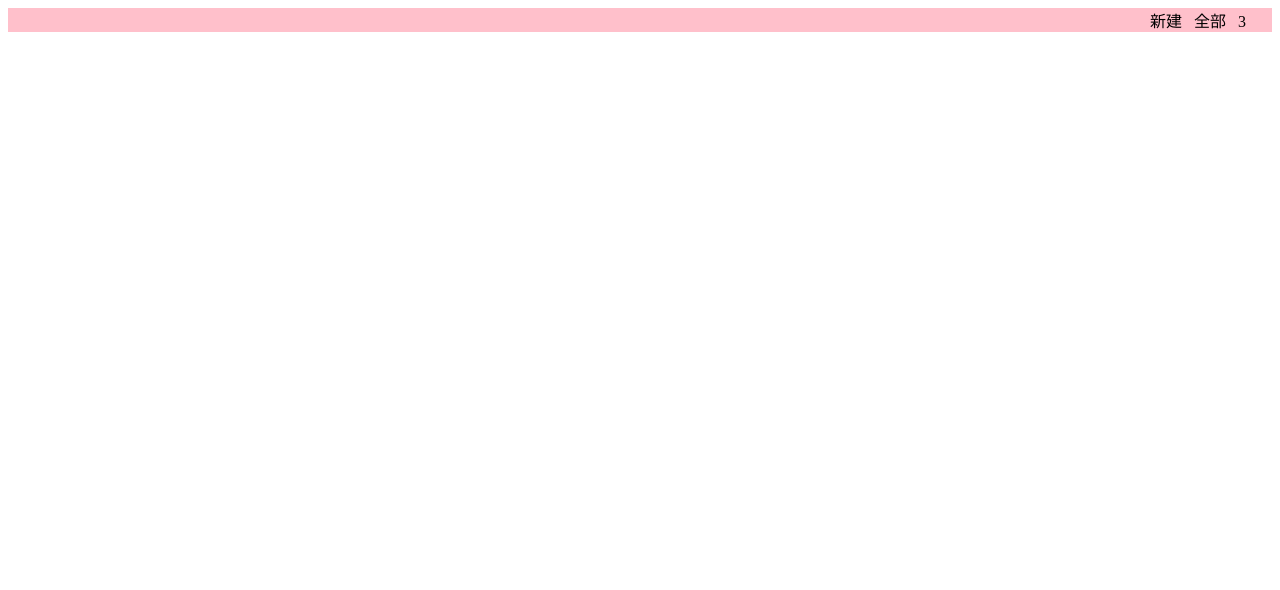
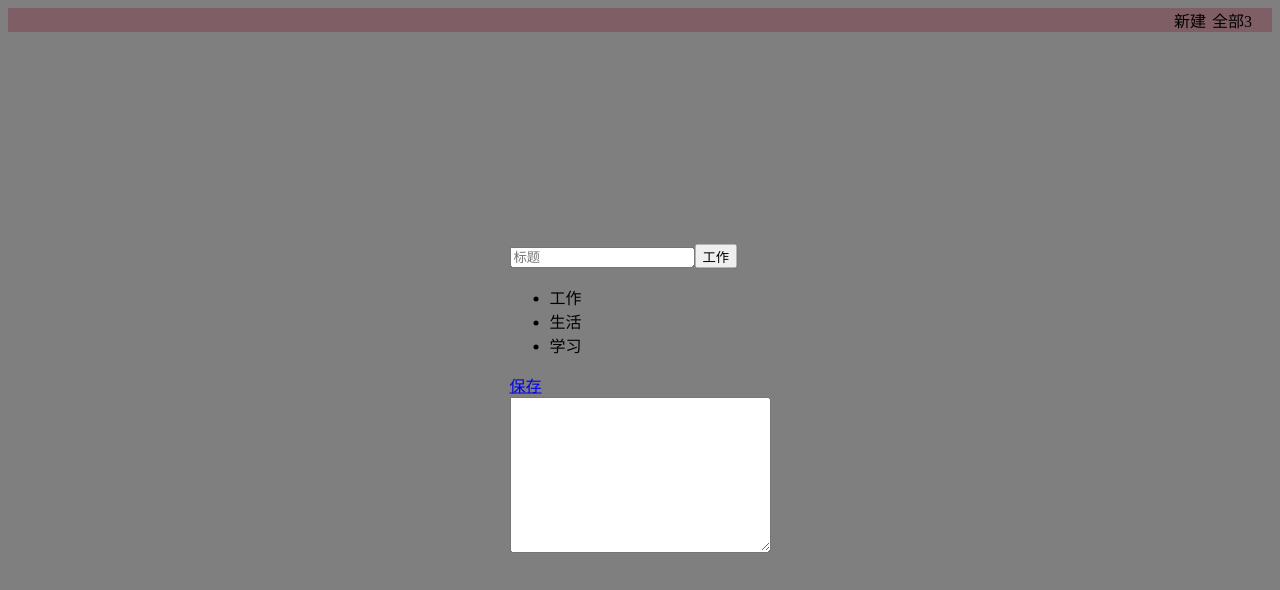
Before and after one commit to 1906783006/todo, a Vue app: page / in a window 1280 px wide. Shown: the top 590 px of the page. Built offline with nearby package versions, Linux system fonts and the light colour scheme.

Commit message:
增加编辑框组件

```diff
--- a/src/App.vue
+++ b/src/App.vue
@@ -3,6 +3,7 @@
     <!-- 菜单栏 -->
     <menu-bar />
     <item-list />
+    <memo-edit />
     <router-view/>
   </div>
 </template>
@@ -11,11 +12,13 @@
 import {Component, Vue} from 'vue-property-decorator'
 import MenuBar from './components/MenuBar.vue'
 import itemList from './components/itemList.vue'
+import MemoEdit from './components/MemoEdit.vue'
 
 @Component({
   components: {
     MenuBar,
-    itemList
+    itemList,
+    MemoEdit
   },
 })
 export default class App extends Vue {
--- /dev/null
+++ b/src/components/MemoEdit.vue
@@ -0,0 +1,46 @@
+<template>
+  <div class="mask">
+    <div class="memo-edit">
+      <div class="header">
+        <input type="text" placeholder="标题" />
+        <button>工作</button>
+        <ul>
+          <li>工作</li>
+          <li>生活</li>
+          <li>学习</li>
+        </ul>
+        <a href="#">保存</a>
+      </div>
+      <div class="content">
+        <textarea name="" id="" cols="30" rows="10"></textarea>
+      </div>
+    </div>
+  </div>
+</template>
+
+<script lang="ts">
+import {Component, Vue} from 'vue-property-decorator'
+import ItemData from '../model/itemData'
+
+@Component
+export default class MemoEdit extends Vue {
+  memo!:ItemData;
+}
+</script>
+
+<style lang="less">
+  .mask {
+    position: absolute;
+    top: 0;
+    bottom: 0;
+    right: 0;
+    left: 0;
+    background-color: rgba(0, 0, 0, .5);
+  }
+  .memo-edit {
+    position: absolute;
+    top: 50%;
+    left: 50%;
+    transform: translate(-50%, -50%);
+  }
+</style>
--- a/src/components/MenuBar.vue
+++ b/src/components/MenuBar.vue
@@ -1,20 +1,22 @@
 <template>
   <nav class="nav">
     <div class="btn">
-      <a>新建</a>
-      <a>全部</a>
-      <a>3</a>
+      <a @click.prevent="addMemo">新建</a>
+      <span>全部</span>
+      <span>3</span>
     </div>
   </nav>
 </template>
 
 <script lang="ts">
 import {Component, Vue} from 'vue-property-decorator'
-import { component } from 'vue/types/umd';
 
 @Component
 export default class MenuBar extends Vue {
+  // 新增一条memo
+  addMemo():void {
 
+  }
 }
 </script>
 
```
